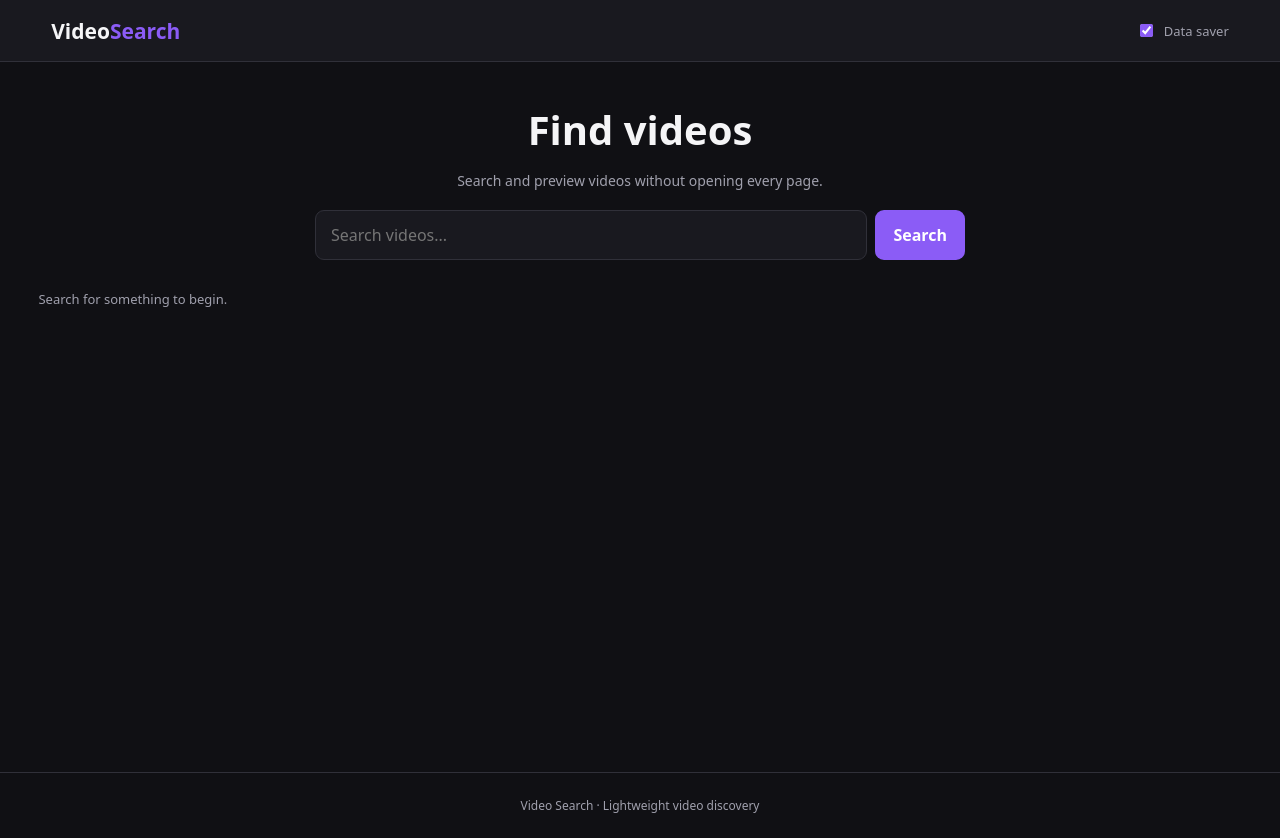
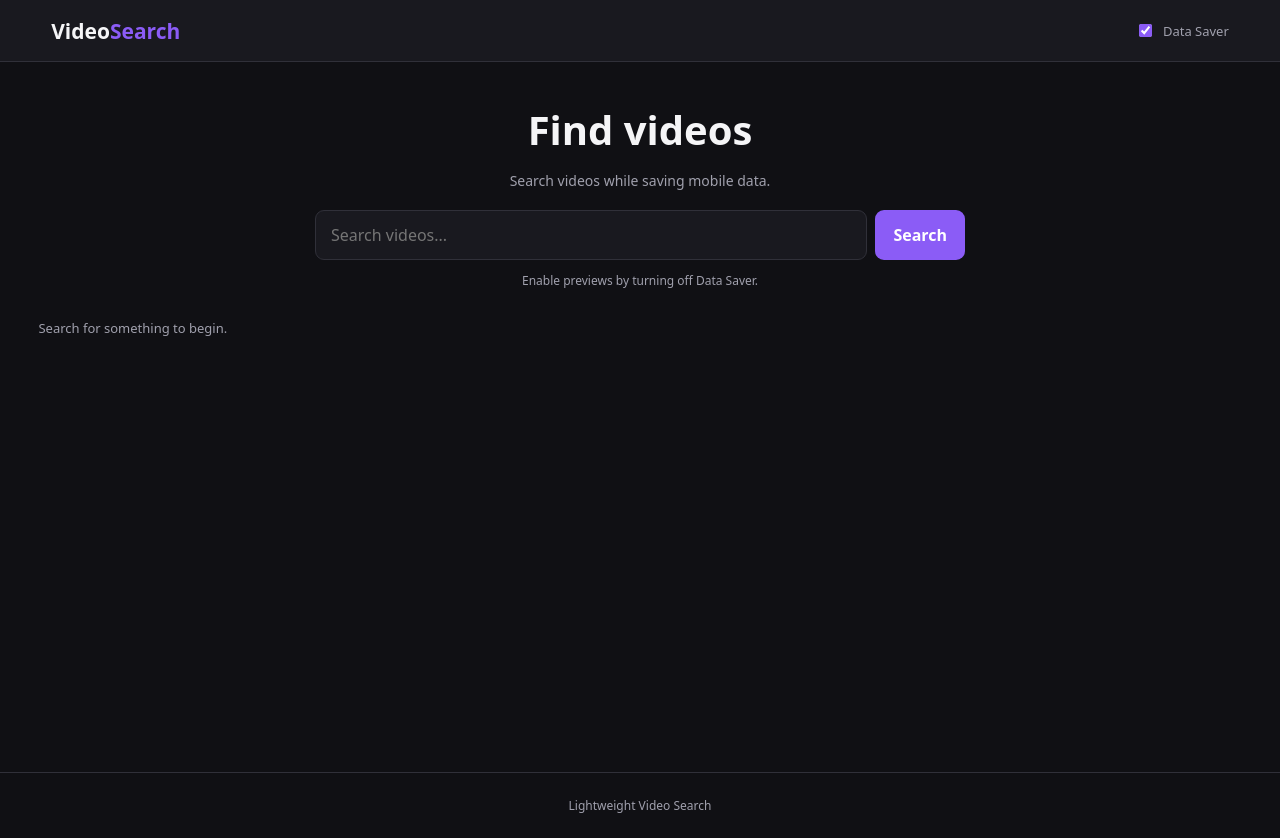
Before and after one commit to anshuGupta-cell/My-Scrapper, a website: page public/index.html in a window 1280 px wide. Drawn offline with Linux system fonts and the light colour scheme.

Commit message:
Update index.html

```diff
--- a/public/index.html
+++ b/public/index.html
@@ -17,14 +17,14 @@
 
     <label class="data-saving">
       <input type="checkbox" id="dataSaver" checked>
-      <span>Data saver</span>
+      <span>Data Saver</span>
     </label>
   </header>
 
   <main class="main">
     <section class="search-section">
       <h1>Find videos</h1>
-      <p>Search and preview videos without opening every page.</p>
+      <p>Search videos while saving mobile data.</p>
 
       <form id="searchForm" class="search-form">
         <input
@@ -36,10 +36,12 @@
           required
         >
 
-        <button type="submit" id="searchButton">
-          Search
-        </button>
+        <button type="submit" id="searchButton">Search</button>
       </form>
+
+      <p class="preview-help">
+        Enable previews by turning off Data Saver.
+      </p>
     </section>
 
     <div class="results-header">
@@ -59,7 +61,7 @@
   </main>
 
   <footer class="footer">
-    Video Search · Lightweight video discovery
+    Lightweight Video Search
   </footer>
 
 </body>
```
